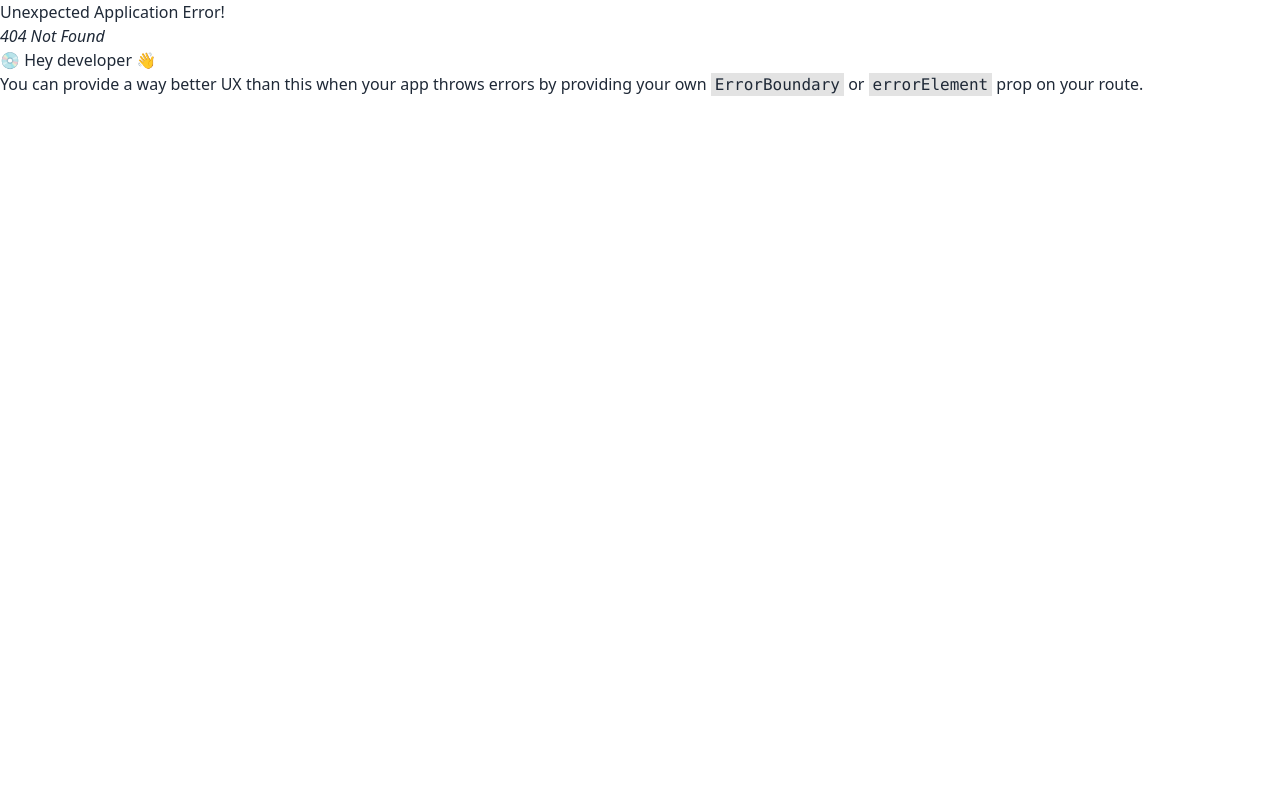
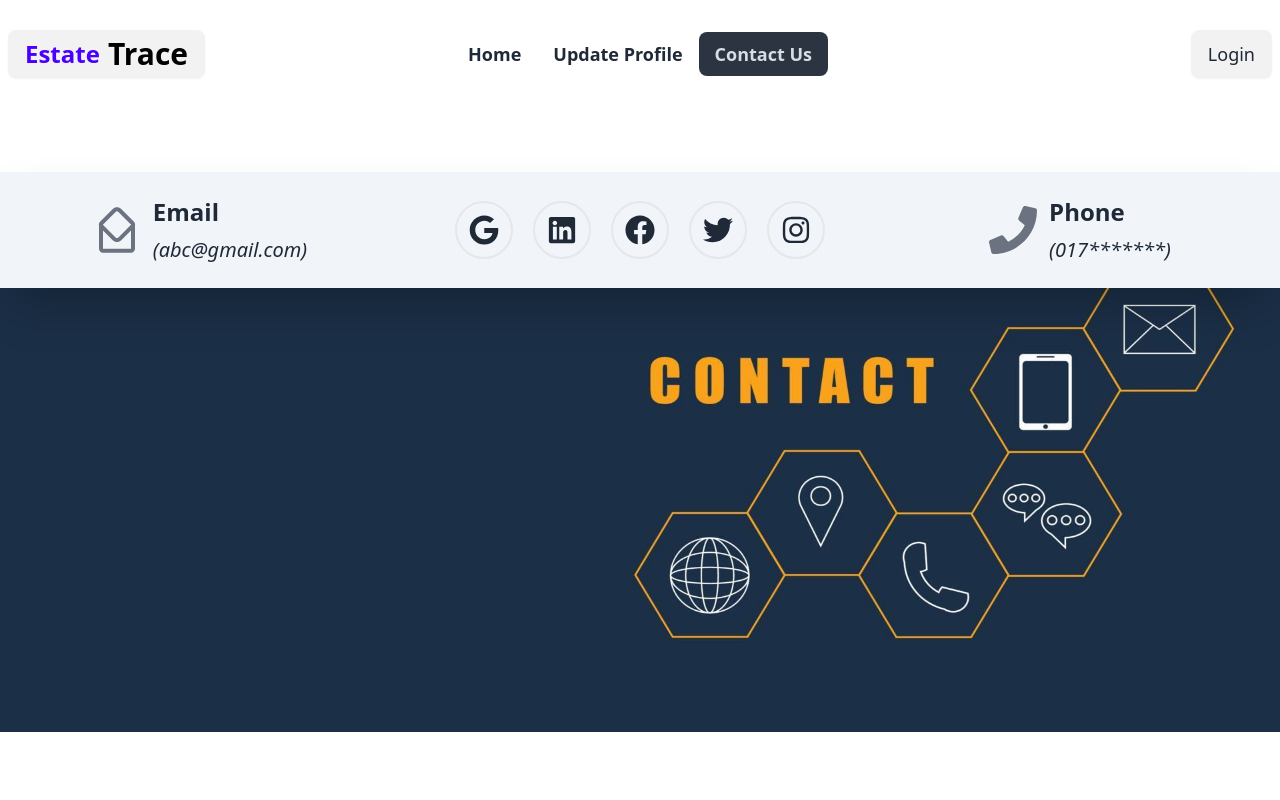
Before and after one commit to sheamZero/real-state-residential, a React (Vite) app: page /contact in a window 1280 px wide. Before the commit this address had no page. Shown: the top 800 px of the page. Built offline with nearby package versions, Linux system fonts and the light colour scheme; a web font is replaced by a local one.

Commit message:
added contact us page

```diff
--- /dev/null
+++ b/src/Components/ContactUsForm/ContactUsForm.jsx
@@ -0,0 +1,11 @@
+import React from 'react';
+
+const ContactUsForm = () => {
+    return (
+        <div>
+            form
+        </div>
+    );
+};
+
+export default ContactUsForm;
--- a/src/Components/Navbar/Navbar.jsx
+++ b/src/Components/Navbar/Navbar.jsx
@@ -27,7 +27,7 @@ const Navbar = () => {
                         className="menu menu-sm dropdown-content bg-base-100 rounded-box z-[1] mt-3 w-52 p-2 shadow  text-lg font-semibold">
                         <li><NavLink to={"/"}>Home</NavLink></li>
                         <li><NavLink to={"/update"}>Update Profile</NavLink></li>
-                        <li><NavLink to={"/profile"}>Profile</NavLink></li>
+                        <li><NavLink to={"/contact"}>Contact Us</NavLink></li>
                     </ul>
                 </div>
                 {/* <a className="btn btn-ghost text-xl">daisyUI</a> */}
@@ -40,7 +40,7 @@ const Navbar = () => {
                 <ul className="menu menu-horizontal px-1 text-lg font-semibold">
                     <li><NavLink to={"/"}>Home</NavLink></li>
                     <li><NavLink to={"/update"}>Update Profile</NavLink></li>
-                    <li><NavLink to={"/profile"}>Profile</NavLink></li>
+                    <li><NavLink to={"/contact"}>Contact Us</NavLink></li>
                 </ul>
             </div>
             <div className="navbar-end">
--- /dev/null
+++ b/src/Pages/AboutUs/AboutUs.jsx
@@ -0,0 +1,11 @@
+import React from 'react';
+
+const AboutUs = () => {
+    return (
+        <div>
+
+        </div>
+    );
+};
+
+export default AboutUs;
--- /dev/null
+++ b/src/Pages/ContactUs/ContactUs.jsx
@@ -0,0 +1,57 @@
+import { FaFacebook, FaGithub, FaGoogle, FaInstagram, FaLinkedin, FaPhone, FaTwitter } from "react-icons/fa";
+import { CgMailOpen } from "react-icons/cg";
+import contactBanner from "../../assets/contactBanner.jpg"
+import { Link } from "react-router-dom";
+import ContactUsForm from "../../Components/ContactUsForm/ContactUsForm";
+
+const ContactUs = () => {
+    return (
+        <div>
+            <div className="relative">
+                <div className="mt-20 mb-16">
+                    <img className="mt-20 mb-16 w-full h-[70vh]" src={contactBanner} alt="" />
+                </div>
+
+                <div className="lg:absolute lg:top-0 w-full grid grid-cols-1 gap-10 lg:grid-cols-3 bg-slate-100 py-6 mb-5 shadow-2xl">
+                    <div className="flex items-center justify-center gap-3">
+                        <CgMailOpen className="text-5xl text-gray-500"></CgMailOpen>
+                        <div>
+                            <h3 className="text-2xl font-semibold mb-2">Email</h3>
+                            <h3 className="text-xl font-medium"><i>(abc@gmail.com)</i></h3>
+                        </div>
+                    </div>
+
+                    <div className="flex items-center justify-center gap-5">
+                        <Link className="border-2 p-3 rounded-full hover:border-primary hover:-translate-y-2 duration-500">
+                            <FaGoogle className="text-3xl "></FaGoogle>
+                        </Link>
+                        <Link className="border-2 p-3 rounded-full hover:border-primary hover:translate-y-2 duration-500">
+                            <FaLinkedin className="text-3xl "></FaLinkedin>
+                        </Link>
+                        <Link className="border-2 p-3 rounded-full hover:border-primary hover:-translate-y-2 duration-500">
+                            <FaFacebook className="text-3xl "></FaFacebook>
+                        </Link>
+                        <Link className="border-2 p-3 rounded-full hover:border-primary hover:translate-y-2 duration-500">
+                            <FaTwitter className="text-3xl "></FaTwitter>
+                        </Link>
+                        <Link className="border-2 p-3 rounded-full hover:border-primary hover:-translate-y-2 duration-500">
+                            <FaInstagram className="text-3xl "></FaInstagram>
+                        </Link>
+                    </div>
+
+                    <div className="flex items-center justify-center gap-3">
+                        <FaPhone className="text-5xl text-gray-500"></FaPhone>
+                        <div>
+                            <h3 className="text-2xl font-semibold mb-2">Phone</h3>
+                            <h3 className="text-xl font-medium"><i>(017*******)</i></h3>
+                        </div>
+                    </div>
+                </div>
+            </div>
+            {/* form-------- */}
+            <ContactUsForm></ContactUsForm>
+        </div>
+    );
+};
+
+export default ContactUs;
--- a/src/Routes/Routes.jsx
+++ b/src/Routes/Routes.jsx
@@ -4,6 +4,7 @@ import Home from "../Pages/Home/Home";
 import UpdateProfile from "../Pages/UpdateProfile/UpdateProfile";
 import Login from "../Pages/Login/Login";
 import Register from "../Pages/Register/Register";
+import ContactUs from "../Pages/ContactUs/ContactUs";
 
 
 
@@ -27,6 +28,10 @@ const router = createBrowserRouter([
             {
                 path: "/register",
                 element: <Register></Register>
+            },
+            {
+                path: "/contact",
+                element: <ContactUs></ContactUs>
             }
         ]
     }
```
Also changed, not shown: src/assets/contactBanner.jpg (added).
